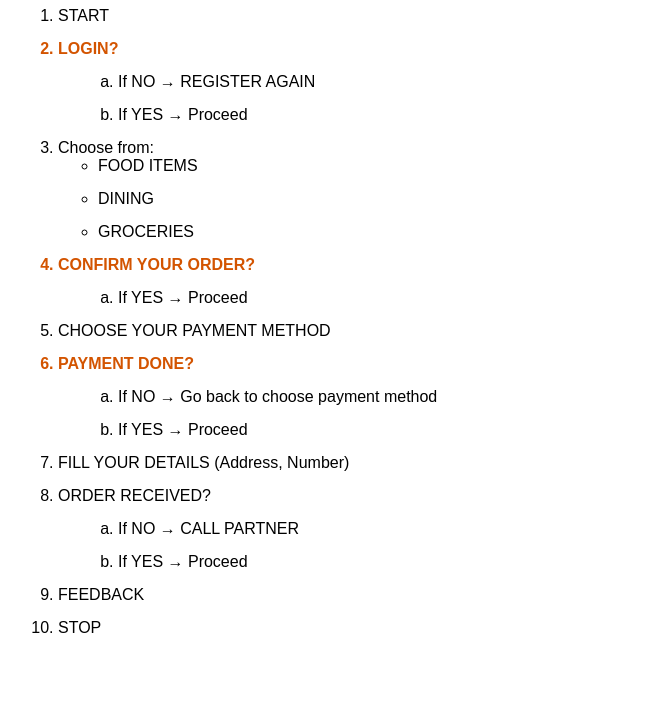
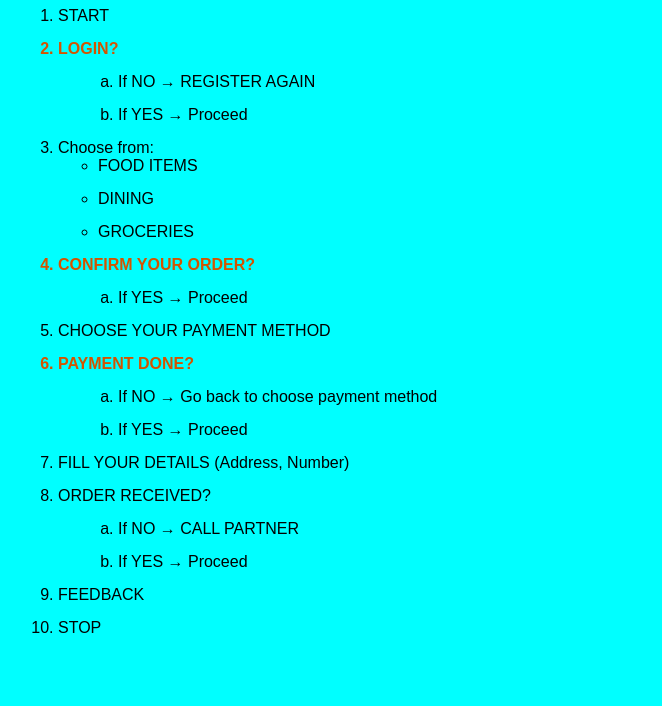
Before and after one commit to Padmaleela9966/Task, a plain HTML site: page index.html in a window 1280 px wide. Shown: the part 94-800 px from the top of the page, without its empty margins (242-904 px from the left). Drawn offline with Linux system fonts and the light colour scheme.

Commit message:
Update index.html

```diff
--- a/index.html
+++ b/index.html
@@ -6,7 +6,7 @@
     <title>Simple Order Process Flow</title>
     <style>
         body {
-            bgcolor:aqua;
+            background :aqua;
             font-family: Arial, sans-serif;
             max-width: 800px;
             margin: auto;
```
